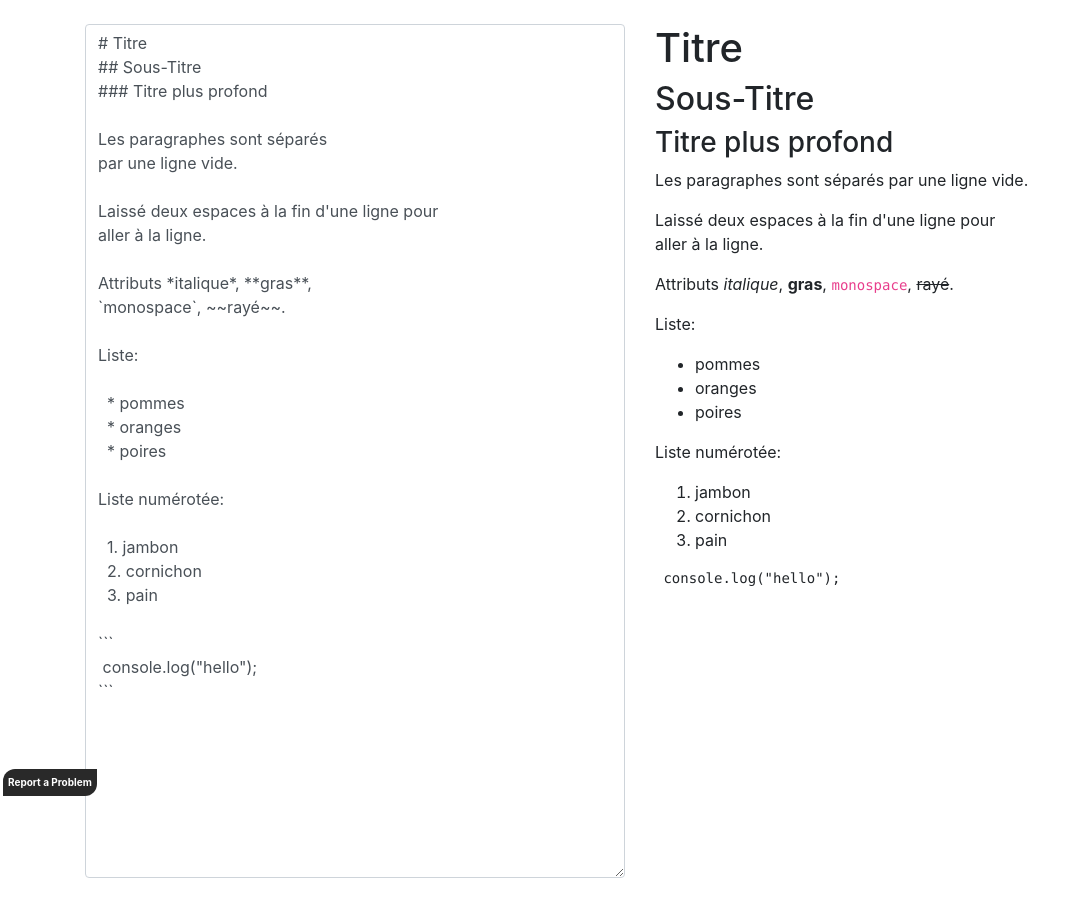
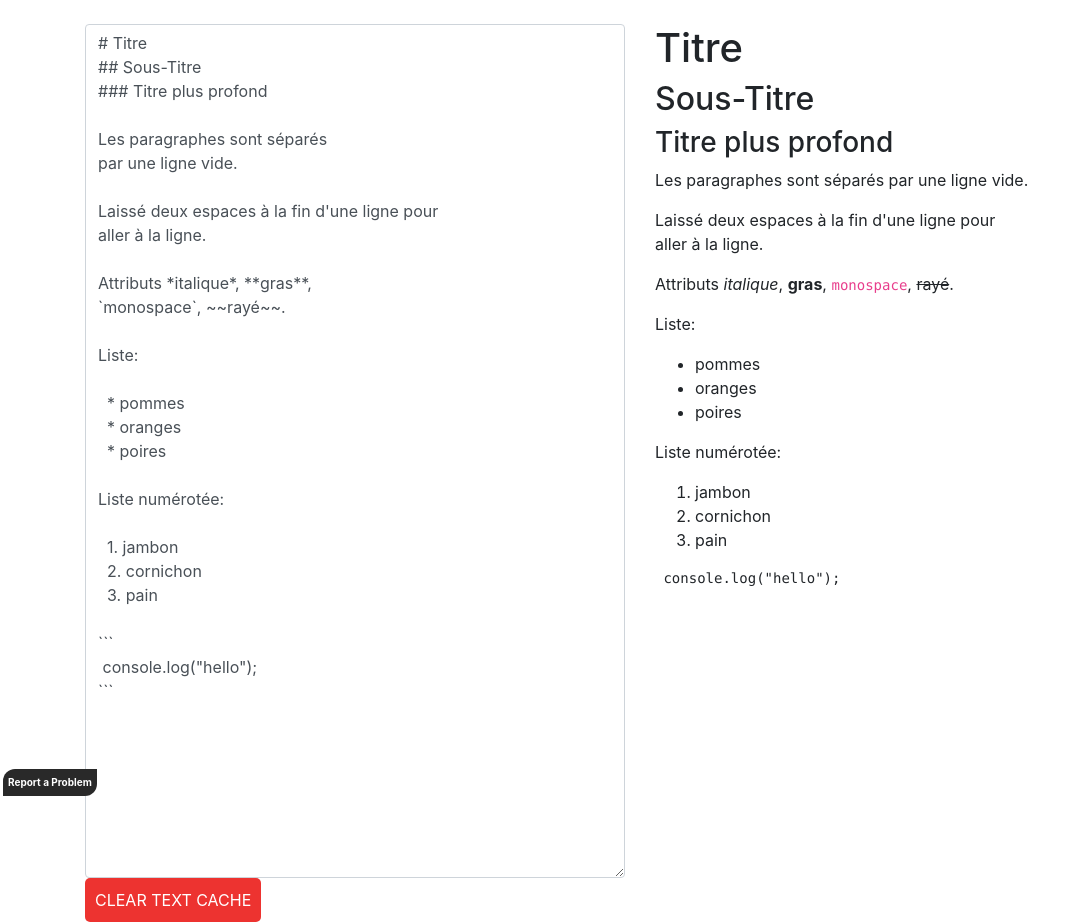
Before and after one commit to yoanndelattre/Markdown-Editor, a React (Create React App) app: page / in a window 1280 px wide. Shown: the whole page, without its empty margins (0-1083 px from the left). Before the commit the page ends 878 px from the top, so only its background shows below. Built offline with nearby package versions, Linux system fonts and the light colour scheme.

Commit message:
add button

```diff
--- a/src/App.css
+++ b/src/App.css
@@ -26,3 +26,21 @@
     box-shadow: 1px 1px 10px rgb(255, 0, 0) inset, 0 1px 0 rgba(255, 0, 0, 0);
     outline-style:none;
 }
+/*---------------------------------------------------------------*/
+.clear-text-cache {
+    color: #fff;
+    text-transform: uppercase;
+    background: #ed3330;
+    padding: 10px;
+    border-radius: 5px;
+    display: inline-block;
+    border: none;
+    cursor: pointer;
+    text-decoration: none;
+}
+
+.clear-text-cache:hover {
+    background: #434343;
+    box-shadow: 5px 40px -10px rgba(0,0,0,0.57);
+    transition: all 0.4s ease 0s;
+}
--- a/src/App.js
+++ b/src/App.js
@@ -33,6 +33,10 @@ class App extends Component {
     return{ __html }
   }
 
+  handleClear = () => {
+    console.log('clear')
+  }
+
   render() {
     return (
       <div className="container">
@@ -51,6 +55,7 @@ class App extends Component {
           </div>
         </div>
         <a className='report-problem' href="mailto:contact@yoanndelattre.com">Report a Problem</a>
+        <button className="clear-text-cache" onClick={this.handleClear}>Clear Text Cache</button>
       </div>
     );
   }
```
